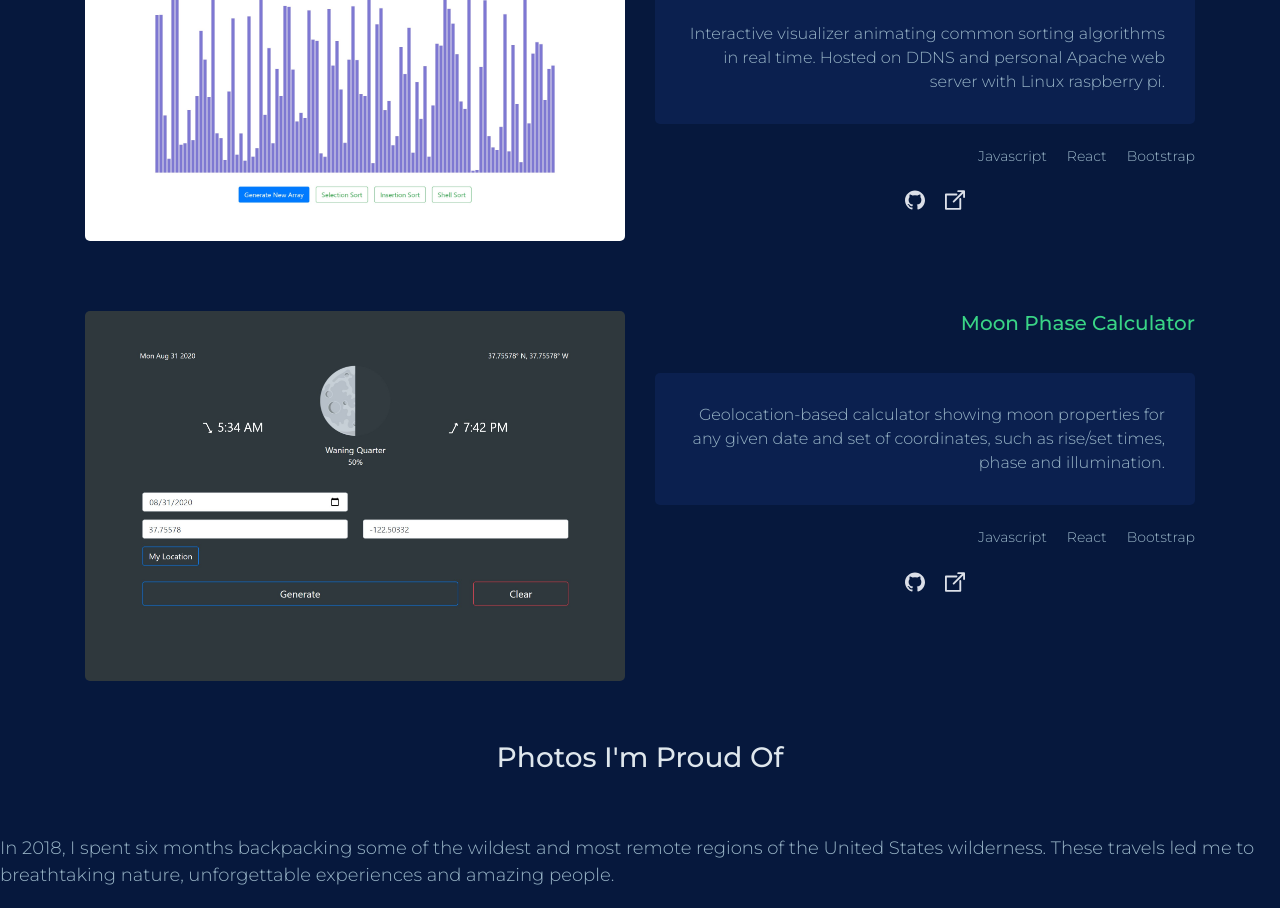
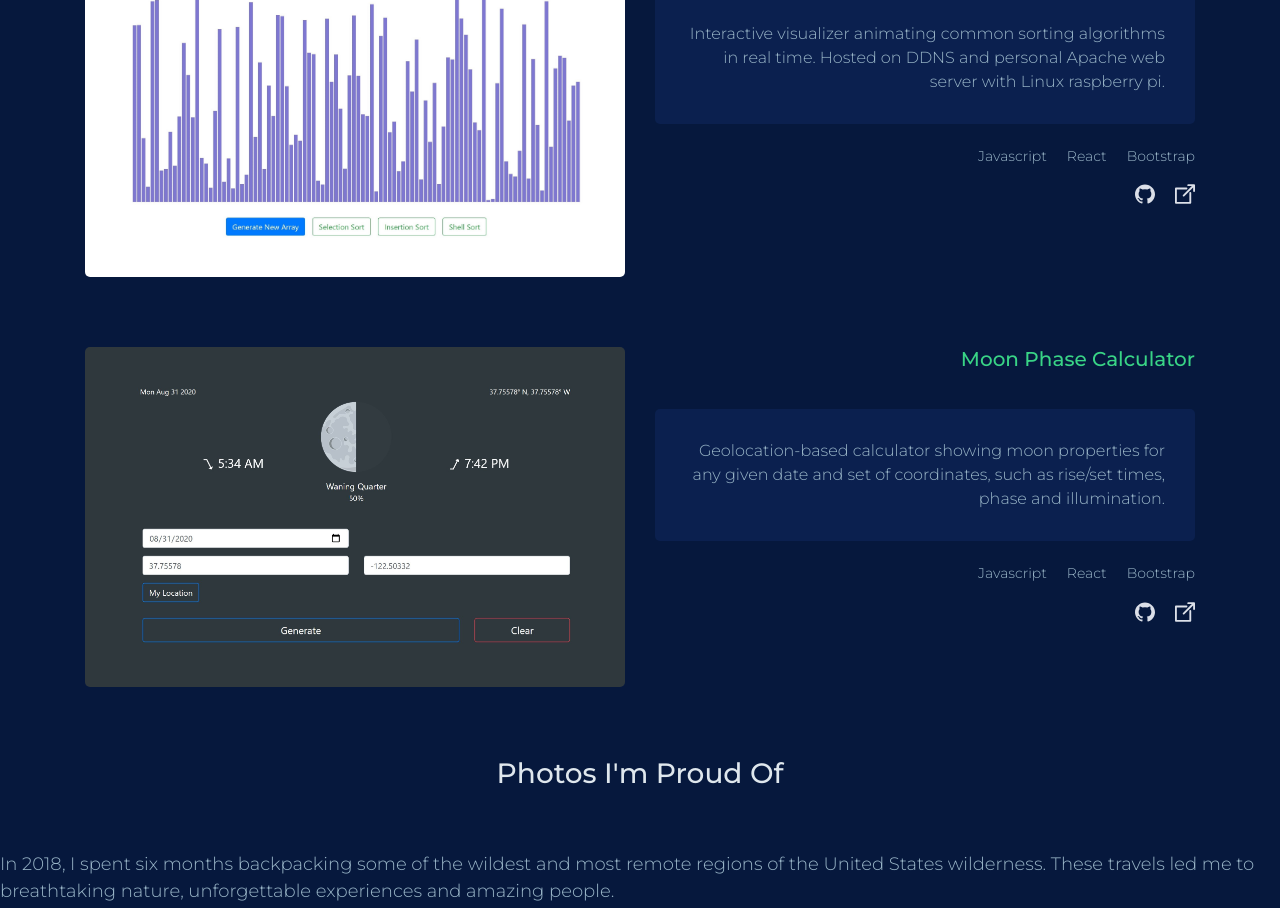
Before and after one commit to pmulard/My-Website, a React (Create React App) app: page / in a window 1280 px wide. Shown: the part 2480-3388 px from the top of the page. Built offline with nearby package versions, Linux system fonts and the light colour scheme.

Commit message:
format project section

```diff
--- a/src/App.css
+++ b/src/App.css
@@ -119,14 +119,14 @@ a {
     }
 
 .project-image-box img {
+  height: 100%;
   width: 100%;
-  height: 100%;
   border-radius: 5px;
 }
 
 
 
-#project-01 {
+#project-01, #project-02 {
   margin-bottom: 70px;
 }
 
@@ -150,6 +150,7 @@ a {
 
 .project-technology-container {
   padding: 20px 0;
+  padding-bottom: 14px;
   margin-bottom: 0;
   text-align: end;
 }
@@ -167,7 +168,8 @@ a {
 
 
 .project-link-container {
-
+  text-align: end;
+  padding: 0;
 }
 
   .github-icon-link, .external-icon-link {
```
Also changed, not shown: public/moonPhaseCalculator.jpg, public/sortingAlgorithmVisualizer.jpg.
